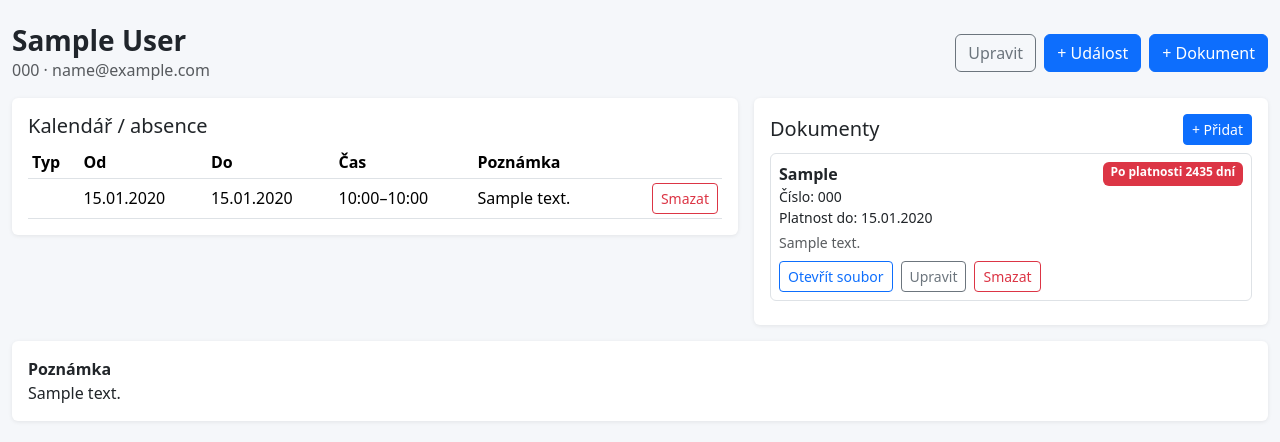
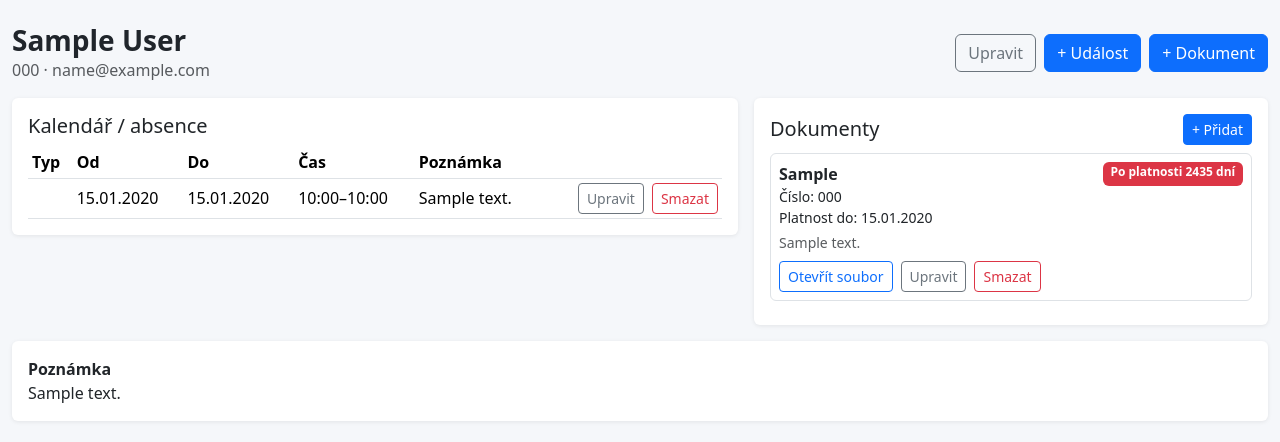
Before and after one commit to DavidMatani/Projekty, a Flask app: page /employees/1 in a window 1280 px wide. Shown: the part 56-498 px from the top of the page. Run offline with Flask 3, Linux system fonts and the light colour scheme; a user stored in the database is signed in; tables that the repository leaves empty hold one stand-in row (values such as "Sample post").

Commit message:
Add edit button to employee absence list

```diff
--- a/zamestnanci-vozidla/templates/employee_detail.html
+++ b/zamestnanci-vozidla/templates/employee_detail.html
@@ -28,7 +28,12 @@
               <td>{{ a.end_date.strftime('%d.%m.%Y') }}</td>
               <td>{% if a.start_time %}{{ a.start_time.strftime('%H:%M') }}{% if a.end_time %}–{{ a.end_time.strftime('%H:%M') }}{% endif %}{% else %}celý den{% endif %}</td>
               <td>{{ a.note or '—' }}</td>
-              <td class="text-end"><form method="post" action="{{ url_for('absence_delete', absence_id=a.id) }}" onsubmit="return confirm('Odstranit událost?')"><button class="btn btn-sm btn-outline-danger">Smazat</button></form></td>
+              <td class="text-end">
+                <div class="d-flex gap-2 justify-content-end flex-wrap">
+                  <a class="btn btn-sm btn-outline-secondary" href="{{ url_for('absence_edit', absence_id=a.id) }}">Upravit</a>
+                  <form method="post" action="{{ url_for('absence_delete', absence_id=a.id) }}" onsubmit="return confirm('Odstranit událost?')"><button class="btn btn-sm btn-outline-danger">Smazat</button></form>
+                </div>
+              </td>
             </tr>
           {% else %}
             <tr><td colspan="6" class="text-muted">Žádné události.</td></tr>
```
